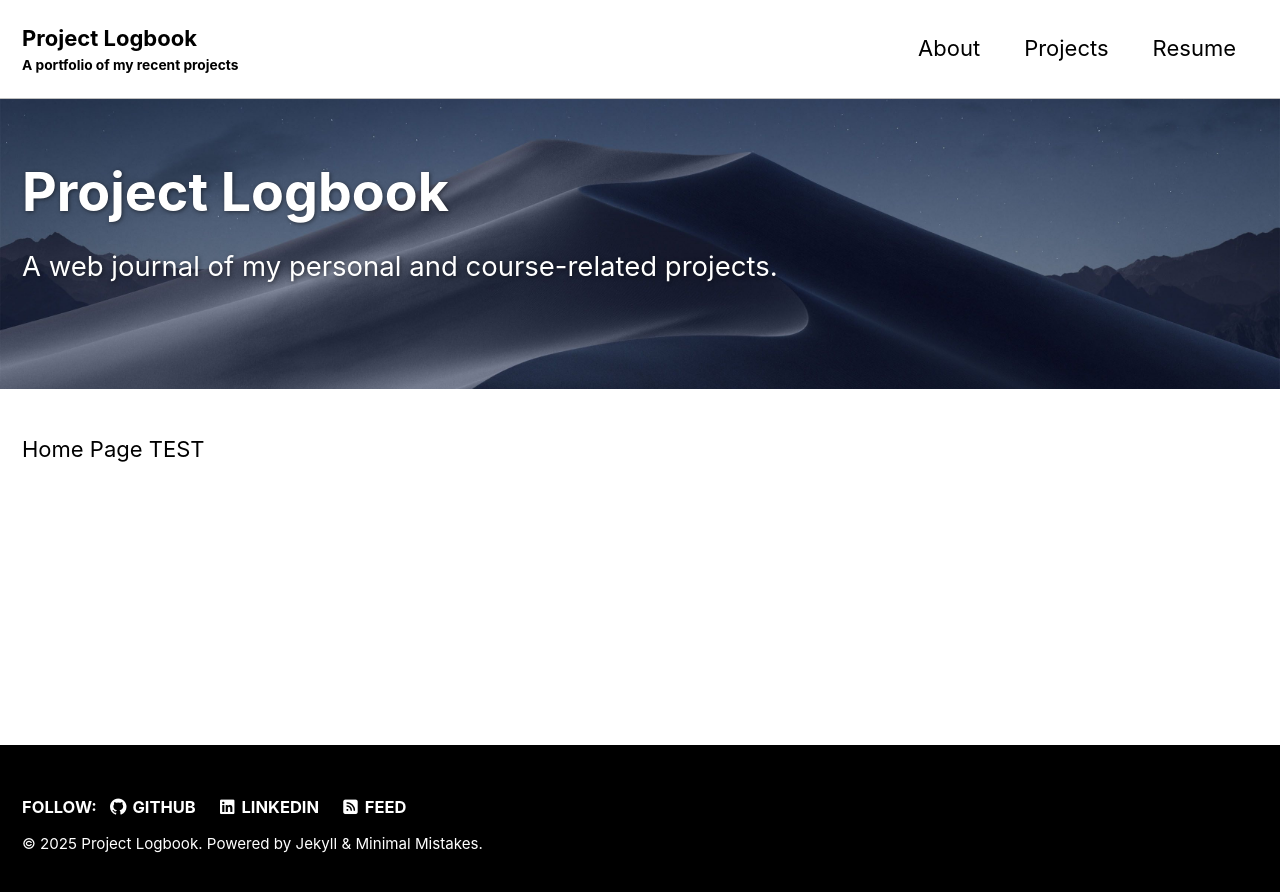
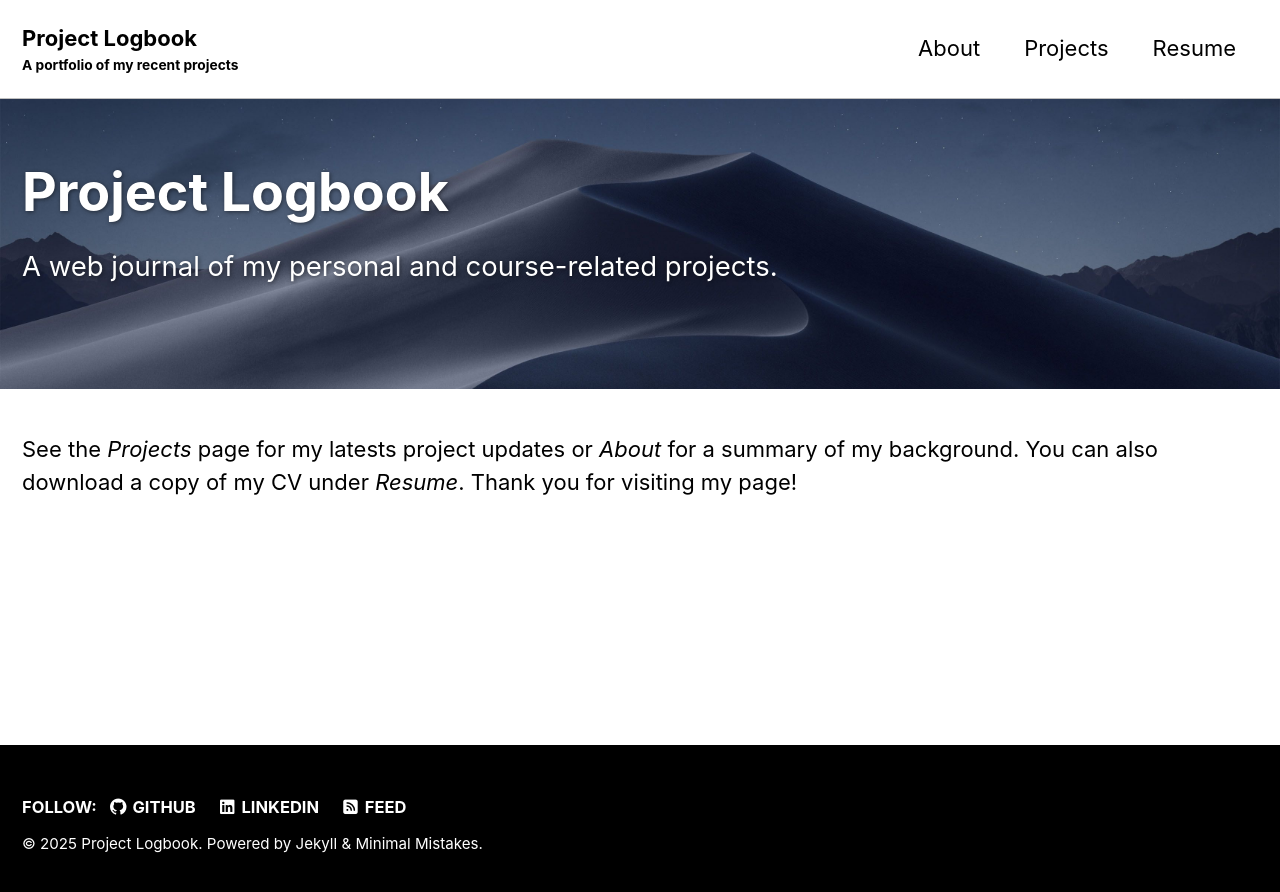
Before and after one commit to RajeevBotadra/RajeevBotadra.github.io, a Jekyll site: the page built from index.md, in a window 1280 px wide. Shown: the top 892 px of the page. Built offline with Jekyll 4.4.1, drawn with Linux system fonts in a browser that asks for light colours; cached includes are drawn as plain includes.

Commit message:
Fixed home page description

```diff
--- a/index.md
+++ b/index.md
@@ -8,7 +8,6 @@ header:
   overlay_color: "#5e616c"
   overlay_image: /assets/images/AZ.jpg
 excerpt: A web journal of my personal and course-related projects.
-
 # feature_row:
 #   - image_path: /assets/images/mm-customizable-feature.png
 #     alt: "Projects"
@@ -18,4 +17,4 @@ excerpt: A web journal of my personal and course-related projects.
 #     btn_class: "btn--primary"
 #     btn_label: "Learn more"
 ---
-Home Page TEST
+See the *Projects* page for my latests project updates or *About* for a summary of my background. You can also download a copy of my CV under *Resume*. Thank you for visiting my page!
```
Also changed, not shown: _pages/projects.md (line endings or trailing spaces), _pages/resume.md (line endings or trailing spaces).
